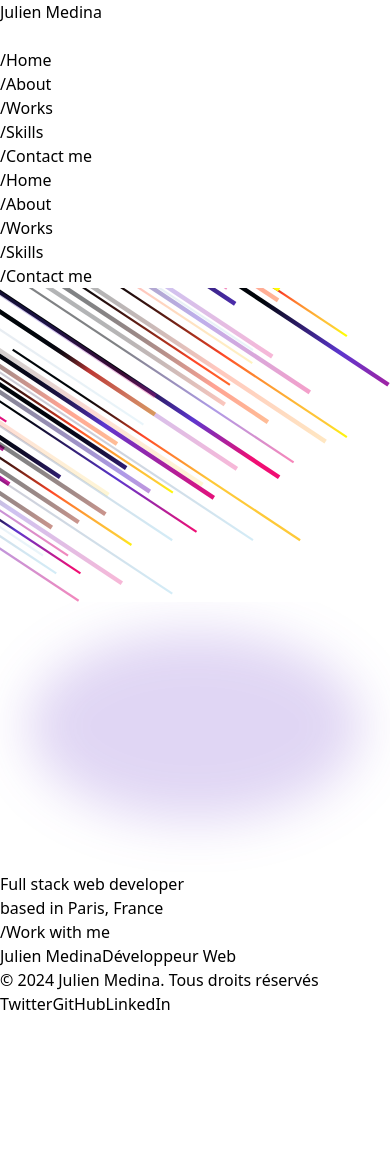
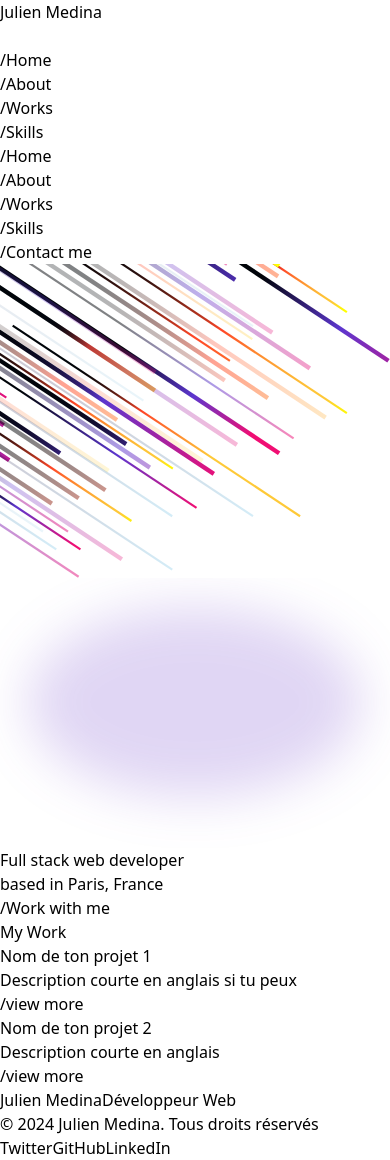
Before and after one commit to JulienMedina/Portfolio, a React (Vite) app: page / in a window 390 px wide. Before the commit the page ends 1016 px from the top, so only its background shows below. Built offline with nearby package versions, Linux system fonts and the light colour scheme; a web font is replaced by a local one.

Commit message:
fix responsive

```diff
--- a/src/App.jsx
+++ b/src/App.jsx
@@ -1,6 +1,7 @@
 import Header from "./components/Header";
 import Footer from "./components/Footer";
 import Hero from "./components/Hero"; //import About from "./components/About";
+import Projects from "./components/Projects";
 //import Projects from "./components/Projects";
 //import Skills from "./components/Skills";
 //import Contact from "./components/Contact";
@@ -12,6 +13,7 @@ function App() {
       <main className="flex grow pt-20">
         <Hero className="size-full" />
       </main>
+      <Projects />
       <Footer />
       {/* <About /> */}
       {/* <Projects /> */}
--- a/src/components/Header.jsx
+++ b/src/components/Header.jsx
@@ -29,12 +29,9 @@ const Header = () => {
 
             {/* Menu mobile */}
             <div
-              // eslint-disable-next-line tailwindcss/migration-from-tailwind-2
-              className={`absolute left-0 top-0 h-screen w-full transform bg-grayDark-1 text-grayDark-12 transition-transform duration-300 ease-in-out ${
-                isNavOpen ? "translate-x-0" : "-translate-x-full"
-              }`}
+            // eslint-disable-next-line tailwindcss/migration-from-tailwind-2
             >
-              <div className="flex justify-end p-4">
+              <div className="absolute right-0 top-0 p-4">
                 <button
                   onClick={() => setIsNavOpen(false)}
                   className="text-gray-600"
@@ -76,11 +73,6 @@ const Header = () => {
                   <a href="#skills" className="text-xl">
                     /Skills
                   </a>
-                </li>
-                <li>
-                  <Button href="#contact" ariaLabel="Contacter Julien Medina">
-                    /Contact me
-                  </Button>
                 </li>
               </ul>
             </div>
--- /dev/null
+++ b/src/components/ProjectCard.jsx
@@ -0,0 +1,26 @@
+import React from "react";
+import PropTypes from "prop-types";
+
+const ProjectCard = ({ title, description, link }) => {
+  return (
+    <div className="rounded-lg bg-grayDark-2 p-6 shadow-lg transition-shadow duration-300 hover:shadow-xl">
+      <h3 className="mb-4 text-2xl font-bold text-grayDark-12">{title}</h3>
+      <p className="mb-6 text-grayDark-9">{description}</p>
+      <a
+        href={link}
+        className="text-grayDark-12 underline transition-colors hover:text-grayDark-7"
+        aria-label={`View more about ${title}`}
+      >
+        /view more
+      </a>
+    </div>
+  );
+};
+
+ProjectCard.propTypes = {
+  title: PropTypes.string.isRequired,
+  description: PropTypes.string.isRequired,
+  link: PropTypes.string.isRequired,
+};
+
+export default ProjectCard;
--- a/src/components/Projects.jsx
+++ b/src/components/Projects.jsx
@@ -0,0 +1,39 @@
+import React from "react";
+import ProjectCard from "./ProjectCard";
+
+const Works = () => {
+  // Liste des projets que tu vas afficher
+  const projects = [
+    {
+      title: "Nom de ton projet 1",
+      description: "Description courte en anglais si tu peux",
+      link: "#",
+    },
+    {
+      title: "Nom de ton projet 2",
+      description: "Description courte en anglais",
+      link: "#",
+    },
+    // Ajoute d'autres projets ici
+  ];
+
+  return (
+    <section className="my-8 px-4" id="works">
+      <h2 className="mb-8 text-center text-3xl font-bold text-grayDark-12">
+        My Work
+      </h2>
+      <div className="grid gap-8 md:grid-cols-2 lg:grid-cols-3">
+        {projects.map((project, index) => (
+          <ProjectCard
+            key={index}
+            title={project.title}
+            description={project.description}
+            link={project.link}
+          />
+        ))}
+      </div>
+    </section>
+  );
+};
+
+export default Works;
```
